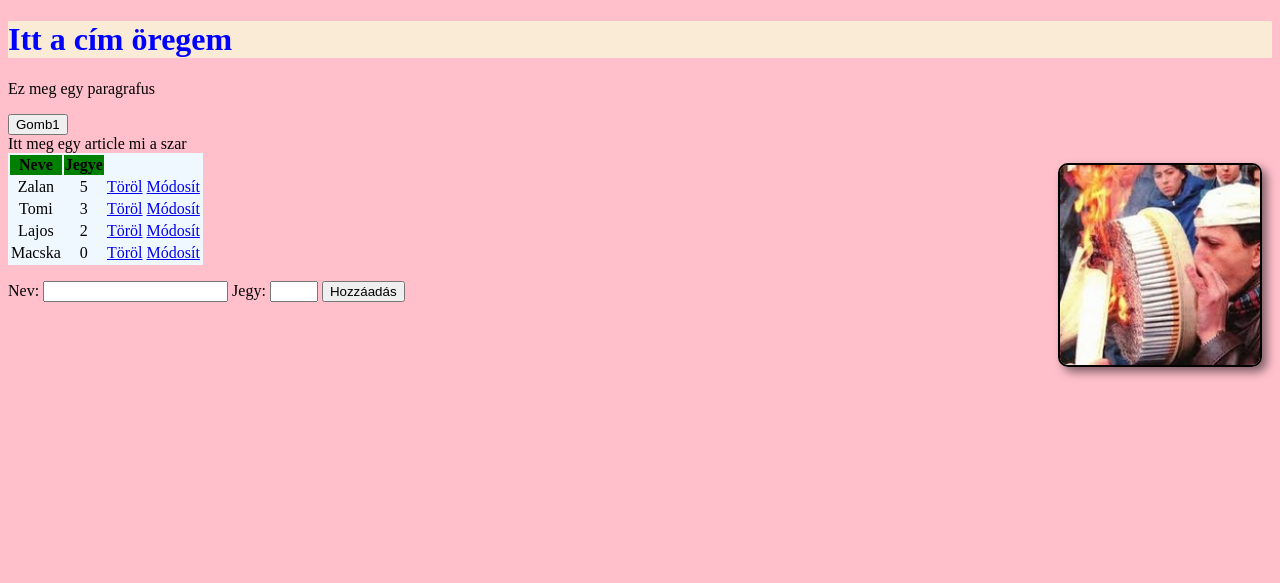
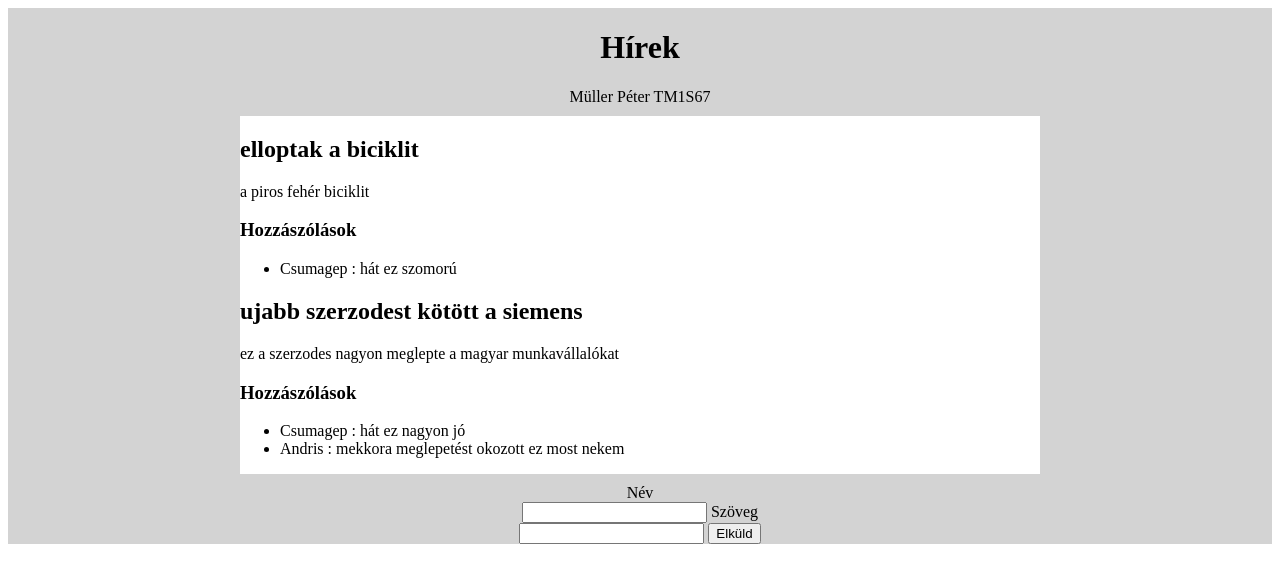
Before and after one commit to MullerPeti/Probalkozas, a PHP site: page / in a window 1280 px wide. Shown: the top 583 px of the page. Run offline with PHP 8.4, Linux system fonts and the light colour scheme; data comes from the database, SQL or seed files in the repository.

Commit message:
Add files via upload

```diff
--- /dev/null
+++ b/dbin.php
@@ -0,0 +1,11 @@
+<?php
+    function getDB($hostname = "127.0.0.1:3307",$username = "root",$password = "",$database="Hirportal") {
+        try{
+            $db = new PDO("mysql:host=$hostname;dbname=$database",$username,$password);
+            $db->setAttribute(PDO::ATTR_ERRMODE, PDO::ERRMODE_EXCEPTION);
+            return $db;
+        }
+        catch(PDOException $e) {
+            echo "could not connect to database". $e->getMessage();
+        }
+    }
--- a/index.php
+++ b/index.php
@@ -1,90 +1,58 @@
 <?php
     session_start();
-    require ("dbolvasas.php");
-    $db = getDb();
-    $result = $db->query("SELECT * FROM adatbazis");
-    if (isset($_SESSION['message'])) {
-        echo "<div class='alert alert-success'>" . $_SESSION['message'] . "</div>"; // Üzenet megjelenítése HTML-ben
-        unset($_SESSION['message']); // Üzenet törlése, hogy ne jelenjen meg újra
-    }
+    require_once("dbin.php");
+    $db = getDB();
+    $result1 = $db->query("SELECT hirek.cim as cim, hirek.szoveg as szoveg, hirek.datum as datum from hirek where hirek.datum > '2024-01-01' order by hirek.datum");
+    $result2 = $result1;
 ?>
 
 <!DOCTYPE html>
-<html lang = "hu">
+<html>
     <head>
         <meta charset="utf-8">
-        <meta name="viewport" content="width=device-width, initial-scale=1.0">
-        <link rel="stylesheet" type ="text/css" href="style.css">
-        <script src="https://code.jquery.com/jquery-3.6.0.min.js"></script>
+        <link rel = "stylesheet" type = "text/css" href = "style.css">
+
     </head>
     <body>
-        <h1>
-            Itt a cím öregem
+        <div id = "keret">
+            <h1 >
+                Hírek
+            </h1>
+            Müller Péter TM1S67
+            <div id = "tartalom">
+            <?php while($row = $result1->fetchObject()) : ?>
+                <h2 id = "cikkcim">
+                    <?= $row->cim?>
+                </h2>
+                     <?= $row->szoveg?>
+                <h3 id = "hozzaszolascim">
+                    Hozzászólások
+                </h3>
 
-        </h1>
-        <p id="firstparagraph" onmouseleave="myotherfcn()" onmouseover="myfcn()">
-            Ez meg egy paragrafus
-
-        </p>
-        <button id = "btn1" onclick="clickfcn()"> Gomb1 </button>
-        <article>
-        Itt meg egy article mi a szar
-    </article>
-    <img id ="Szmokas" src = "smoker.jpg">
-        <table>
-            <tr>
-                <th> Neve </th>
-                <th> Jegye </th>
-            </tr>
-            <?php while ($row = $result->fetchObject()) : ?>
-                <tr>
-                    <td><?= $row->Nev?></td>
-                    <td><?= $row->Eredmeny?></td>
-                    <td><a href = "delete.php?id=<?=$row->ID?>">Töröl</a></td>
-                    <td><a href = "modosit.php?id=<?=$row->ID?>">Módosít</a></td>
-                </tr>
-            <?php endwhile; ?>
-        </table>
-
-    <p></p>
-    <label> Nev: <input id = "Nevinput" type = "text"> </label>
-    <label> Jegy: <input id = "Jegyinput" type = "number" max = 5 min = 0> </label>
-    <button id = "btnbekuld" onclick = "clickfcn2()"> Hozzáadás </button>
-    <script>
-        function clickfcn()
-        {
-            console.log("Megnyomva");
-        }
-        function myfcn()
-        {
-            let p =document.getElementById("firstparagraph");
-            p.style.color = 'blue';
-        }
-        function myotherfcn()
-        {
-            let p =document.getElementById("firstparagraph");
-            p.style.color = 'yellow';
-        }
-        function clickfcn2()
-        {
-            let p = document.getElementById("Nevinput"); // Input mező a névhez
-            let b = document.getElementById("Jegyinput"); // Input mező a jegyhez
-            // Input értékek lekérése a value segítségével
-            let nev = p.value;
-            let jegy = b.value;
-            console.log(nev);
-            $.ajax({
-            url: "adatbekuldes.php", // PHP fájl, amely feldolgozza az adatokat
-            method: "POST",
-            data: {
-                nev: nev,
-                jegy: jegy
-            },
-            success:function(response){
-                window.location.reload();
-            }
-            });
-        }
-    </script>
+                <ul>
+                    <?php
+                        $result2 = $db->query("SELECT h.szerzo as szerzo, h.hozzaszolas as szoveg from hozzaszolas h inner join hozzaszolasok
+                        on hozzaszolasok.hozzaszolasid = h.id inner join hirek on
+                        hirek.id = hozzaszolasok.hirid where hirek.cim = '$row->cim'");
+                        while($row2 = $result2->fetchObject()) :
+                    ?>
+                        <li>
+                            <?=$row2->szerzo?> : <?= $row2->szoveg?>
+                        </li>
+                    <?php endwhile; ?>
+                    <?php if($result2->rowCount() <1) : ?>
+                        <li>
+                            Nincs hozzászólás
+                        </li>
+                    <?php endif; ?>
+                </ul>
+                <?php endwhile;?>
+            </div>
+            <form action = "comment.php">
+                        <label>Név <br> <input type = "text" name = "nev" ></label>
+                        <label>Szöveg <br> <input type = "text" name = "nev" ></label>
+                        <input type = "submit" value="Elküld" name = "valami">
+            </form>
+        </div>
     </body>
 </html>
--- a/style.css
+++ b/style.css
@@ -1,29 +1,24 @@
-body{
-    background-color: pink;
+#keret{
+    text-align: center;
+    background-color: lightgray;
+    display :flex ;
+    justify-content: center;
+    flex-direction: column;
+    z-index: 0;
+}
+
+#tartalom{
+    z-index:1;
+    background-color: white;
+    width: 800px;
+    margin: 10px;
+    margin-left: 10px;
+    align-self: center;
+    text-align: left;
 
 }
-h1{
-    background-color: antiquewhite;
-    color: blue;
+#cikkcim{
+    padding: 0;
+
+
 }
-table{
-    background-color: aliceblue;
-}
-
-th{
-    background-color: green;
-}
-
-td{
-    text-align: center;
-}
-
-#Szmokas{
-    float:inline-end;
-    width: 200px;        /* Szélesség */
-    height: auto;        /* Magasság automatikus, hogy az arány megmaradjon */
-    border: 2px solid black; /* Fekete szegély */
-    border-radius: 10px; /* Lekerekített sarkok */
-    box-shadow: 5px 5px 10px rgba(0, 0, 0, 0.5); /* Árnyék */
-    margin: 10px;        /* Külső margó */
-}
```
Also changed, not shown: comment.php (added).
